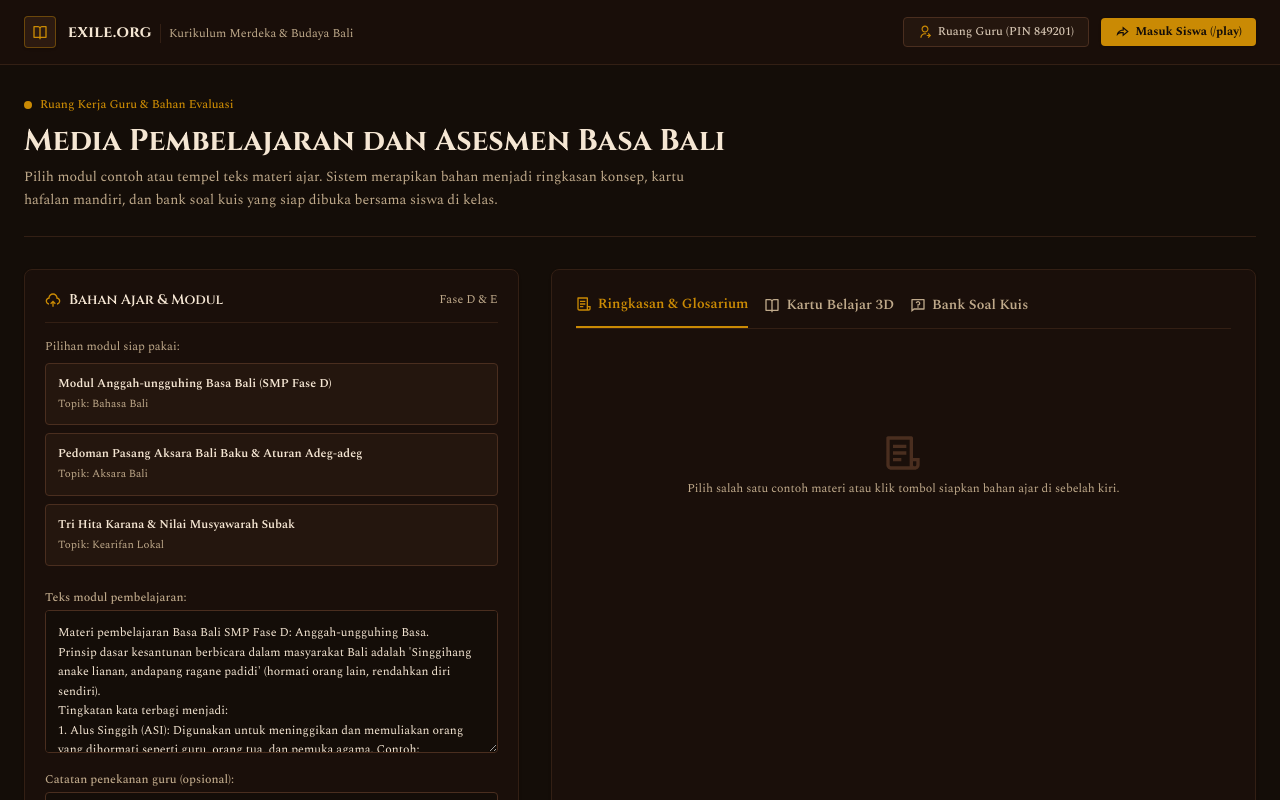
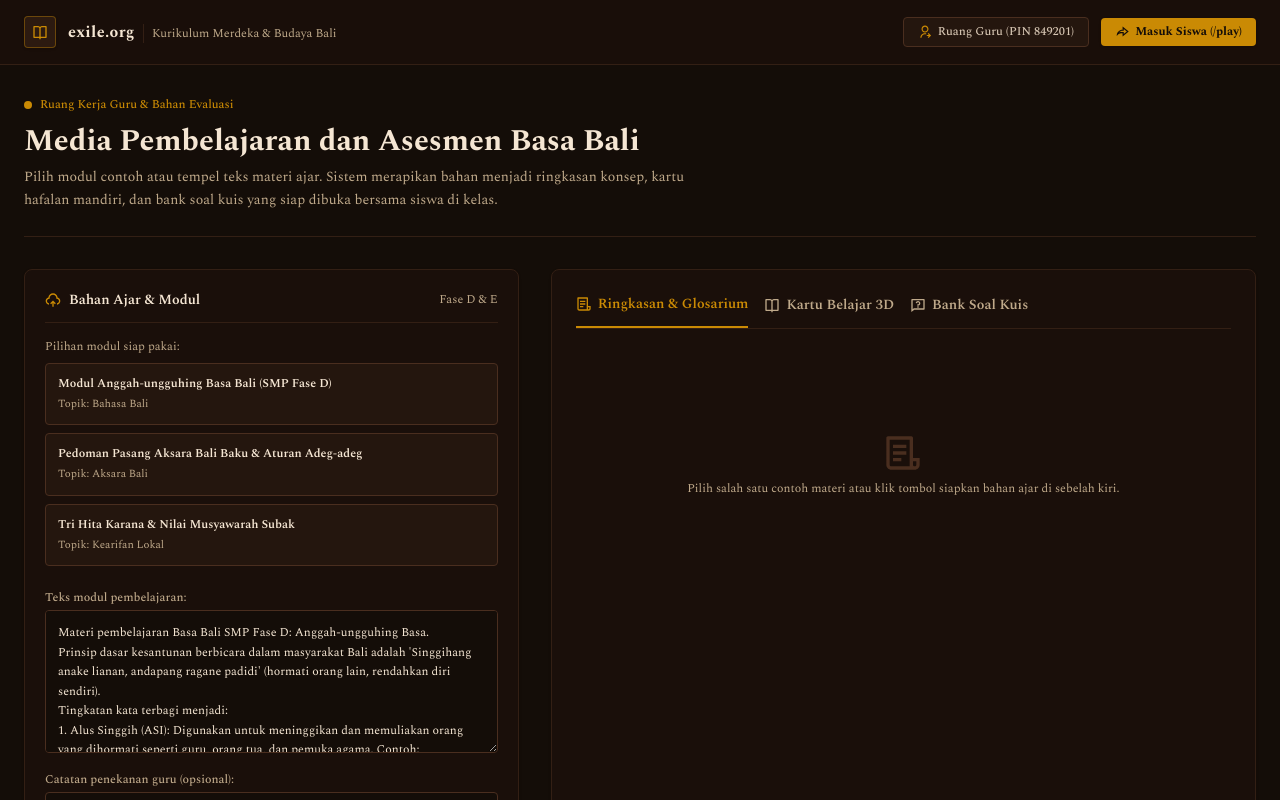
Before and after one commit to Laurent-xscope/exile, a Next.js app: page / in a window 1280 px wide. Shown: the top 800 px of the page. Built offline with nearby package versions, Linux system fonts and the light colour scheme.

Commit message:
style: ensure normal sentence case font rendering on headings

```diff
--- a/src/app/globals.css
+++ b/src/app/globals.css
@@ -33,7 +33,9 @@ body {
 }
 
 h1, h2, h3, h4, .font-heading {
-  font-family: var(--font-cinzel), Georgia, serif;
+  font-family: var(--font-spectral), Georgia, Cambria, "Times New Roman", serif;
+  font-variant: normal;
+  text-transform: none;
 }
 
 /* 3D Flashcard transforms */
```
